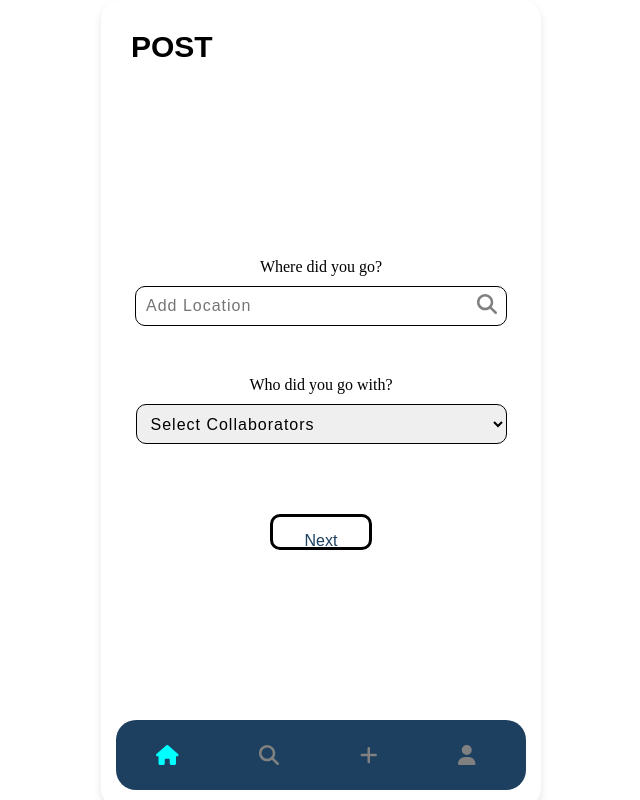
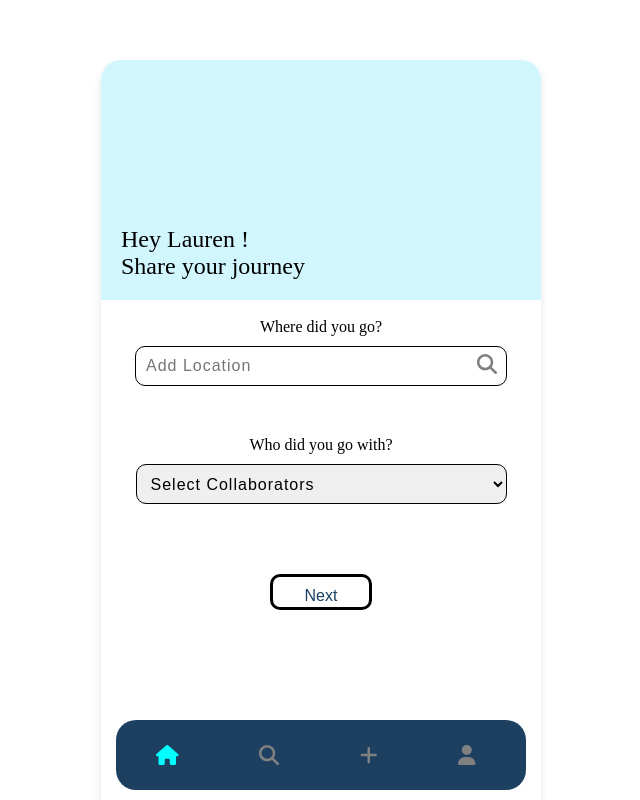
Before and after one commit to TienDatJohnyDo/ExploreNow, a React (Create React App) app: page /post in a window 1280 px wide. Shown: the whole page, without its empty margins (319-959 px from the left). Built offline with nearby package versions, Linux system fonts and the light colour scheme.

Commit message:
Banner on post 1

```diff
--- a/src/Components/Post.js
+++ b/src/Components/Post.js
@@ -20,10 +20,16 @@ function Post() {
     setSelectedCollaborator("");
   };
 
-
   return (
     <div className="discover-container">
-      <h1 className="discover-label">POST</h1>
+      <div class="banner">
+        <div class="banner-content">
+          <span>Hey Lauren ! <br></br></span>
+          <span>Share your journey</span>
+        </div>
+      </div>
+
+
 
       <div className="location-text">
         <p>Where did you go?</p>
@@ -45,11 +51,10 @@ function Post() {
       <div className="text-input-container">
         <select className="text-input" value={selectedCollaborator} onChange={handleCollaboratorChange}>
           <option value="">Select Collaborators</option>
-          <option value="Nathan Nguyen">Nathan Nguyen</option>
-          <option value="David Bruce">David Bruce</option>
-          <option value="Stephen Boyer">Stephen Boyer</option>
-          <option value="Lauren Cromwell">Lauren Cromwell</option>
-          <option value="Alone">Alone</option>
+          <option value="James">James</option>
+          <option value="David ">David </option>
+          <option value="Stephen">Stephen </option>
+          <option value="Alone">Alone </option>
           {/* Add more options as needed */}
         </select>
       </div>
@@ -69,7 +74,6 @@ function Post() {
           <button className="next-button">Next</button>
         </div>
       </Link>
-
     </div>
   );
 }
--- a/src/Components/styles/post.css
+++ b/src/Components/styles/post.css
@@ -1,17 +1,39 @@
+.banner {
+  position: fixed;
+  top: 0;
+  left: 0;
+  width: 91%;
+  height: 200px;
+  background-color: #D2F6FE;
+  color: black;
+  font-size: 24px;
+  padding: 20px;
+  border-radius: 20px 20px 0 0;
+  display: flex;
+  flex-direction: column;
+  justify-content: space-between;
+  align-items: flex-start;
+}
+
+.banner-content {
+  position: absolute; /* Position the content relative to the banner */
+  bottom: 20px; /* Add spacing from the bottom */
+  left: 20px; /* Add spacing from the left */
+}
 .discover-container {
+  margin-top: 60px; /* Add margin to the top of the discover container to make space for the banner */
+  width: 400px;
+  height: 96vh;
   position: fixed;
   top: 50%;
   left: 50%;
   transform: translate(-50%, -50%);
-    width: 400px;
-    height: 96vh;
   padding: 20px;
   border-radius: 20px;
   box-shadow: 0 4px 8px rgba(0, 0, 0, 0.1);
   font-family: 'Playfair Display', serif;
   color: black;
 }
-
 .location-text {
   margin-bottom: 10px;
   font-family: 'Playfair Display', serif;
@@ -30,6 +52,7 @@
   text-align: center;
   margin-top: 20px;
 }
+
 .text-input-container {
   margin-bottom: 30px; /* Add margin at the bottom */
   align-items: center;
@@ -39,17 +62,20 @@
   font-family: 'Playfair Display', serif;
   background-color: white;
   border: 2px solid black;
-    color:#1d4061;
-    padding: 15px 32px;
+  color: #1d4061;
+  padding: 13px 32px; /* Adjusted padding */
   text-align: center;
   text-decoration: none;
   display: inline-block;
   font-size: 16px;
-    margin: 4px 2px;
+  margin: 4px auto; /* Center the button horizontally by setting margin-left and margin-right to auto */
   cursor: pointer;
   border-radius: 8px;
+  box-sizing: border-box; /* Ensure padding is included in the width and height */
+  width: auto; /* Set width to auto to fit the content */
+  line-height: 0.5; /* Adjust line-height to center the text vertically
+}
 
-  }
 .text-input-container {
   display: flex; /* Use flexbox to center the select element */
   align-items: center; /* Center items vertically */
@@ -63,8 +89,8 @@
   border-radius: 10px; /* Add border radius for rounded corners */
   border: 1px solid black; /* Add border for visual separation */
   font-size: 16px; /* Adjust font size */
+}
 
-  }
 .text-input-container {
   position: relative; /* Ensure relative positioning */
 }
@@ -83,6 +109,7 @@
   top: 30%; /* Center vertically */
   transform: translateY(-50%); /* Center vertically */
 }
+
 .collaborator-name {
   color: black; /* Set text color to black */
   padding: 70px;
```
Lines whose indentation alone changed are shown as unchanged.
